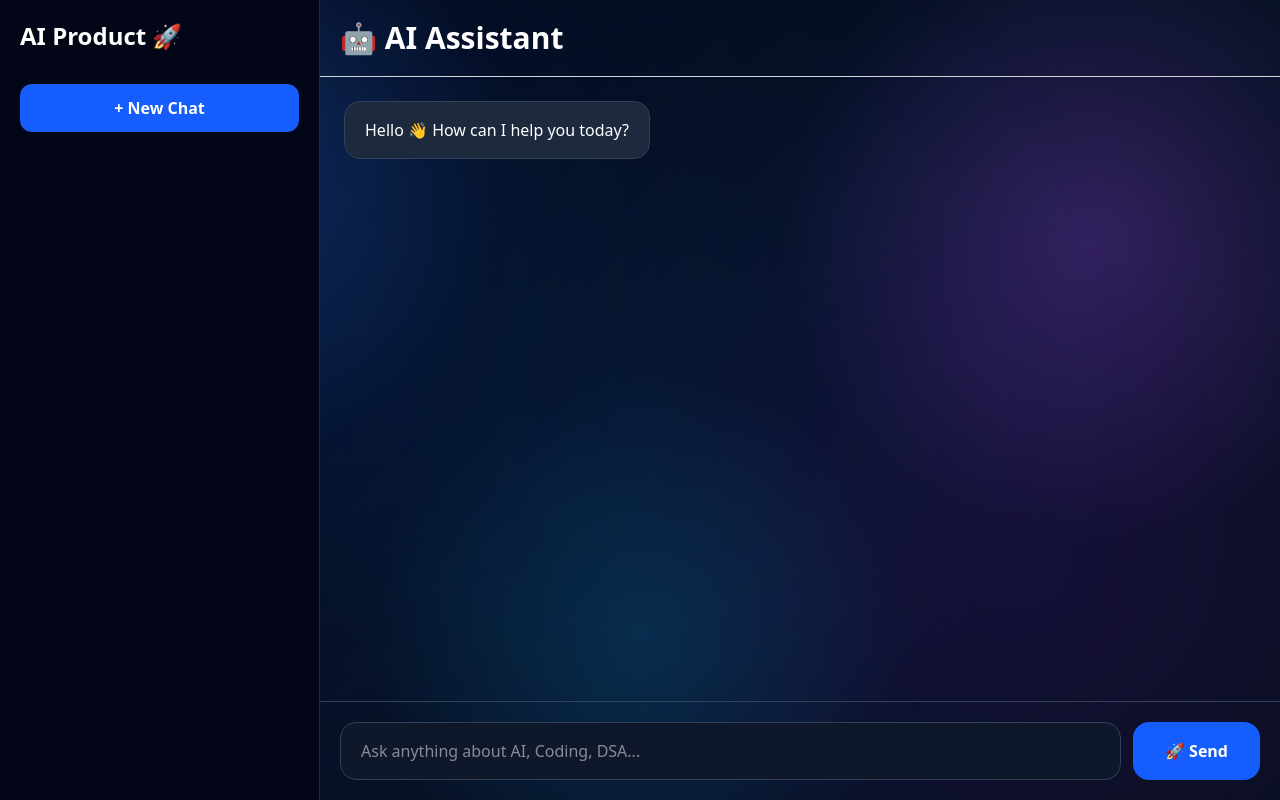
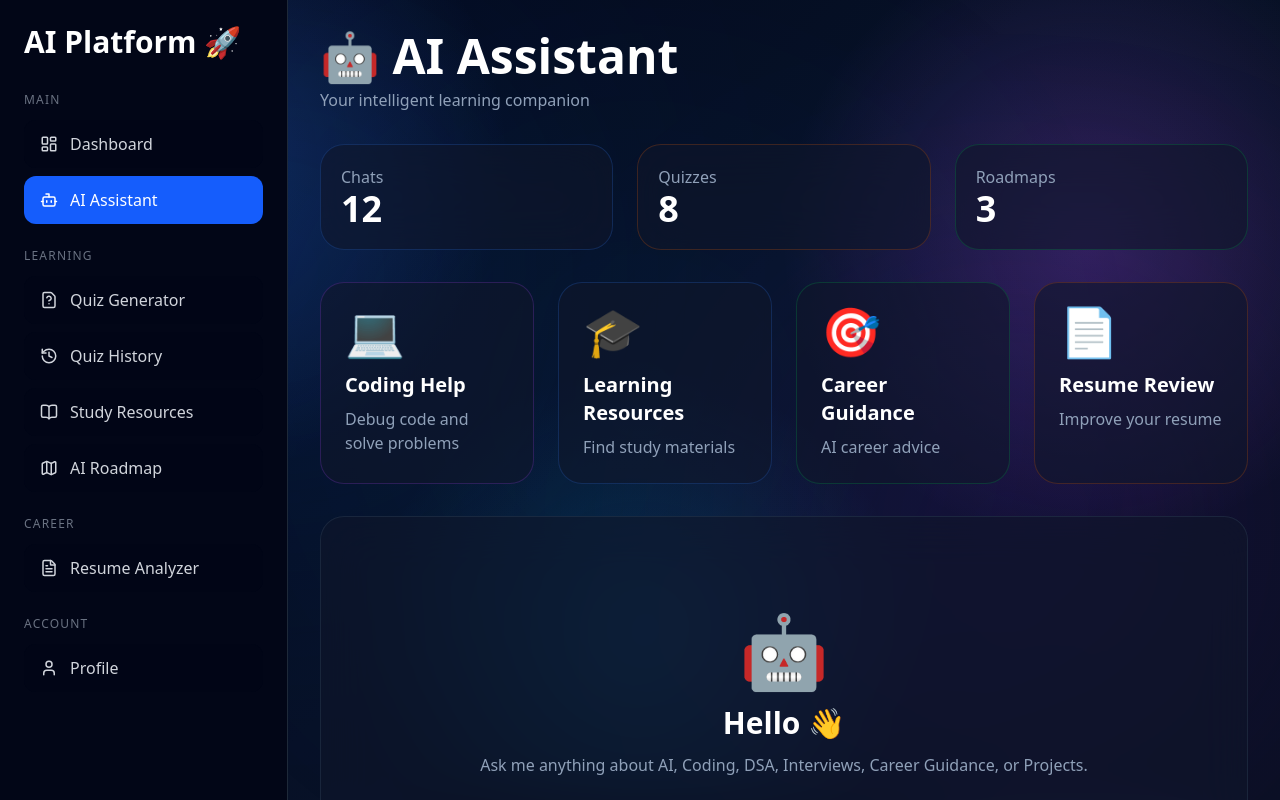
Before and after one commit to sushmitha20reddy/ai-driven-resource-management-platform, a Next.js app in the folder frontend/: page /chat in a window 1280 px wide. Shown: the top 800 px of the page. Built offline with nearby package versions, Linux system fonts and the light colour scheme.

Commit message:
updated chat

```diff
--- a/frontend/app/chat/page.tsx
+++ b/frontend/app/chat/page.tsx
@@ -3,6 +3,8 @@
 import { useState, useEffect, useRef } from "react";
 import axios from "axios";
 import ReactMarkdown from "react-markdown";
+import Sidebar from "../../components/Sidebar";
+
 export default function ChatPage() {
   const [message, setMessage] = useState("");
   const [loading, setLoading] = useState(false);
@@ -74,39 +76,122 @@ export default function ChatPage() {
   };
 
   return (
-    <main className="flex h-screen">
-      {/* Sidebar */}
-      <aside
+    <main className="min-h-screen flex text-white">
+
+  <Sidebar />
+
+  <section className="flex-1 p-8">
+
+    {/* Header */}
+
+    <div className="mb-8">
+
+      <h1 className="text-5xl font-bold"> 🤖 AI Assistant </h1>
+
+      <p className="text-slate-400 mt-2">
+        Your intelligent learning companion
+      </p>
+<div className="grid md:grid-cols-3 gap-6 mb-8 mt-8">
+
+  <div className="bg-slate-900/60 backdrop-blur-xl rounded-3xl p-5 border border-blue-500/20">
+    <p className="text-slate-400">Chats</p>
+    <h2 className="text-4xl font-bold">12</h2>
+  </div>
+
+  <div className="bg-slate-900/60 backdrop-blur-xl rounded-3xl p-5 border border-orange-500/20">
+    <p className="text-slate-400">Quizzes</p>
+    <h2 className="text-4xl font-bold">8</h2>
+  </div>
+
+  <div className="bg-slate-900/60 backdrop-blur-xl rounded-3xl p-5 border border-green-500/20">
+    <p className="text-slate-400">Roadmaps</p>
+    <h2 className="text-4xl font-bold">3</h2>
+  </div>
+
+</div>
+
+<div className="grid md:grid-cols-4 gap-6 mb-8">
+
+  <div className="bg-slate-900/60 rounded-3xl p-6 border border-purple-500/20">
+    <div className="text-5xl mb-4">💻</div>
+    <h3 className="text-xl font-bold">Coding Help</h3>
+    <p className="text-slate-400 mt-2">
+      Debug code and solve problems
+    </p>
+  </div>
+
+  <div className="bg-slate-900/60 rounded-3xl p-6 border border-blue-500/20">
+    <div className="text-5xl mb-4">🎓</div>
+    <h3 className="text-xl font-bold">Learning Resources</h3>
+    <p className="text-slate-400 mt-2">
+      Find study materials
+    </p>
+  </div>
+
+  <div className="bg-slate-900/60 rounded-3xl p-6 border border-green-500/20">
+    <div className="text-5xl mb-4">🎯</div>
+    <h3 className="text-xl font-bold">Career Guidance</h3>
+    <p className="text-slate-400 mt-2">
+      AI career advice
+    </p>
+  </div>
+
+  <div className="bg-slate-900/60 rounded-3xl p-6 border border-orange-500/20">
+    <div className="text-5xl mb-4">📄</div>
+    <h3 className="text-xl font-bold">Resume Review</h3>
+    <p className="text-slate-400 mt-2">
+      Improve your resume
+    </p>
+  </div>
+
+</div>
+
+    </div>
+
+      {/* Chat Section */}
+      <div
   className="
-w-80
-bg-[#020617]
-border-r
-border-slate-800
-p-5
-flex
-flex-col
-text-white
+    bg-slate-900/60
+    backdrop-blur-xl
+    border border-slate-700/40
+    rounded-3xl
+    overflow-hidden
   "
 >
-        <h1 className="text-2xl font-bold mb-8">AI Product 🚀</h1>
 
-        <button
-          onClick={newChat}
-          className="bg-blue-600 py-3 rounded-xl font-semibold hover:bg-blue-500 transition"
+
+        {/* Messages */}
+       <div
+  className="
+    h-[500px]
+    overflow-y-auto
+    p-8
+    space-y-6
+  "
 >
-          + New Chat
-        </button>
-      </aside>
 
-      {/* Chat Section */}
-      <section className="flex-1 flex flex-col">
-        {/* Top Bar */}
-        <div className="border-b border-gray-300 p-5 text-3xl font-bold text-white">
-          🤖 AI Assistant
+{messages.length === 1 && !loading && (
+
+  <div className="text-center mt-16">
+
+    <div className="text-7xl mb-5">
+      🤖
     </div>
 
-        {/* Messages */}
-        <div className="flex-1 overflow-y-auto p-6 space-y-6">
+    <h2 className="text-3xl font-bold">
+      Hello 👋
+    </h2>
+
+    <p className="text-slate-400 mt-3">
+      Ask me anything about AI, Coding,
+      DSA, Interviews, Career Guidance,
+      or Projects.
+    </p>
+
+  </div>
+
+)}
+
           {messages.map((msg, index) => (
             <div
               key={index}
@@ -136,7 +221,13 @@ text-white
         </div>
 
         {/* Input Area */}
-        <div className="p-5 border-t border-slate-700">
+        <div
+  className="
+    p-6
+    border-t
+    border-slate-700/40
+  "
+>
           <div className="flex gap-3">
             <input
               type="text"
@@ -168,18 +259,23 @@ text-white
   className="
     px-8
     py-4
-        bg-blue-600
-        hover:bg-blue-500
     rounded-2xl
+    bg-gradient-to-r
+    from-blue-600
+    to-purple-600
     font-semibold
-        text-white
+    hover:scale-105
+    transition-all
   "
 >
   {loading ? "⏳" : "🚀 Send"}
 </button>
           </div>
         </div>
+     </div>
+
 </section>
+
 </main>
   );
 }
```
Lines whose indentation alone changed are shown as unchanged.
